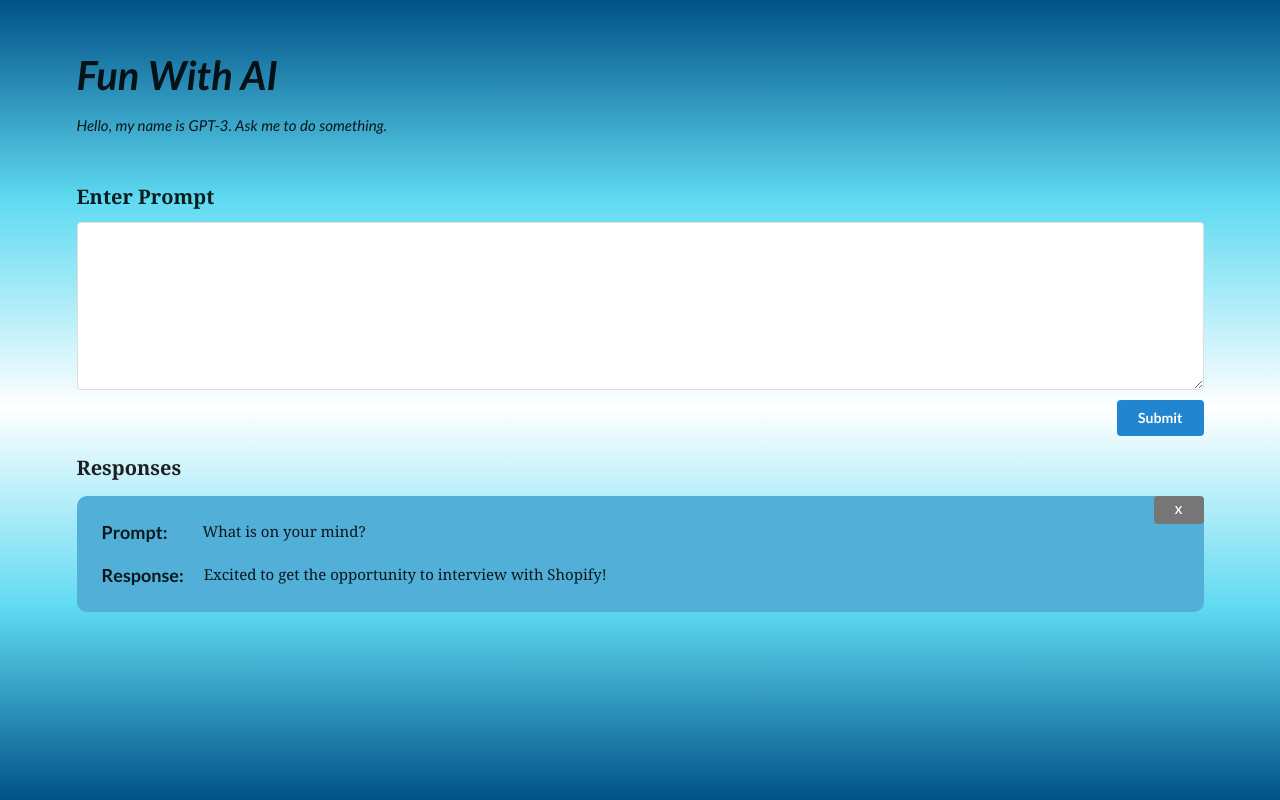
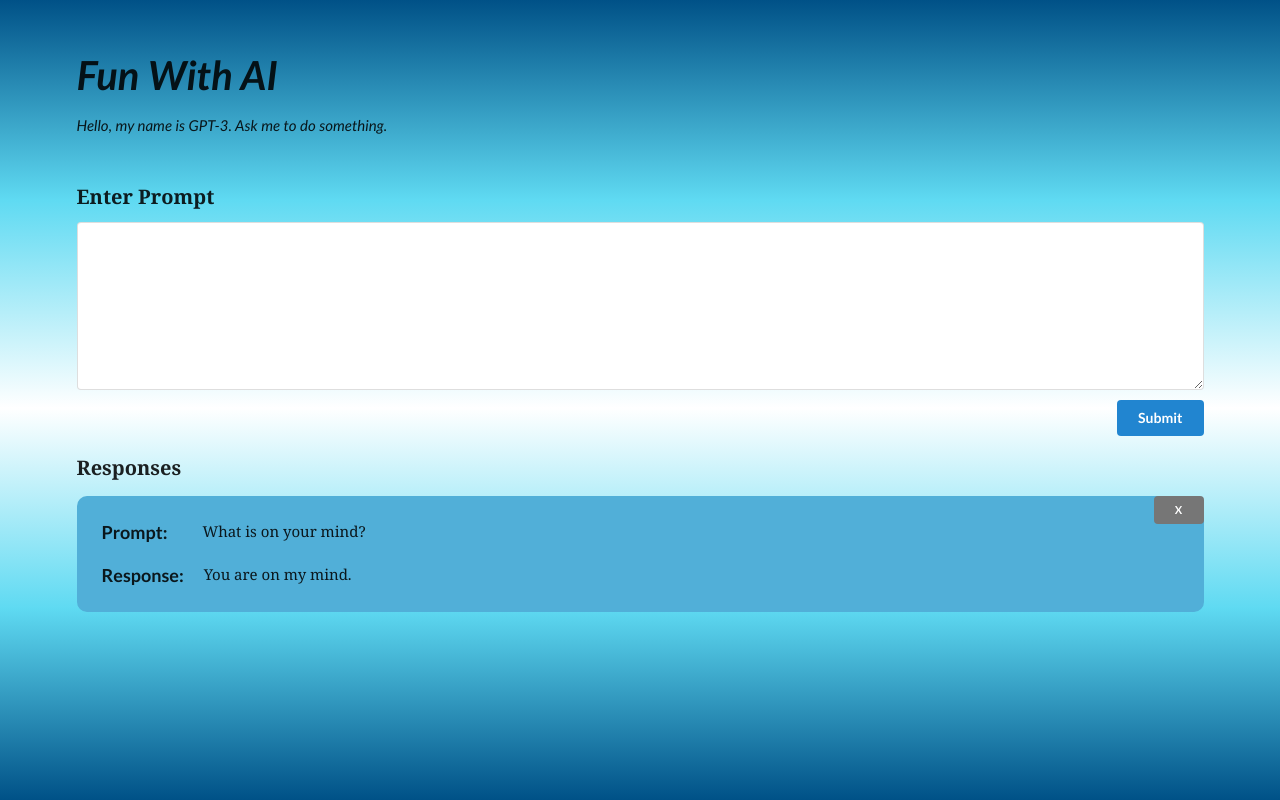
Before and after one commit to Mister-Zeng/AI-Ask-Me, a React (Create React App) app: page / in a window 1280 px wide. Built offline with nearby package versions, Linux system fonts and the light colour scheme.

Commit message:
updated first list that is shown

```diff
--- a/src/components/CreatePrompt.js
+++ b/src/components/CreatePrompt.js
@@ -8,7 +8,7 @@ export default function CreatePrompt() {
         {
             id: 101,
             inputPrompt: "What is on your mind?",
-            value: "Excited to get the opportunity to interview with Shopify!",
+            value: "You are on my mind.",
         }
     ]);
 
```
